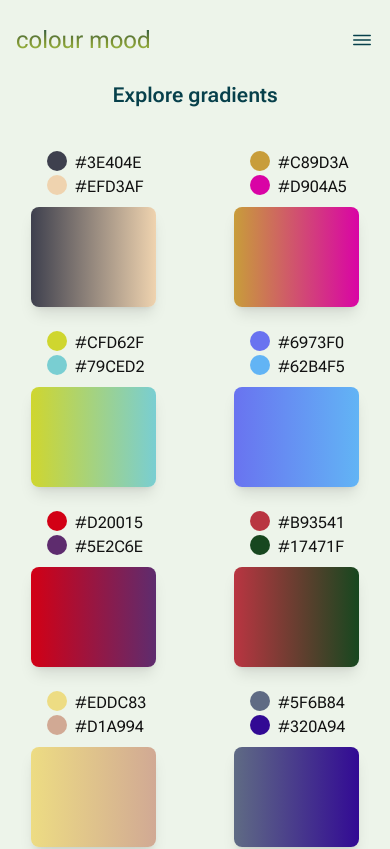
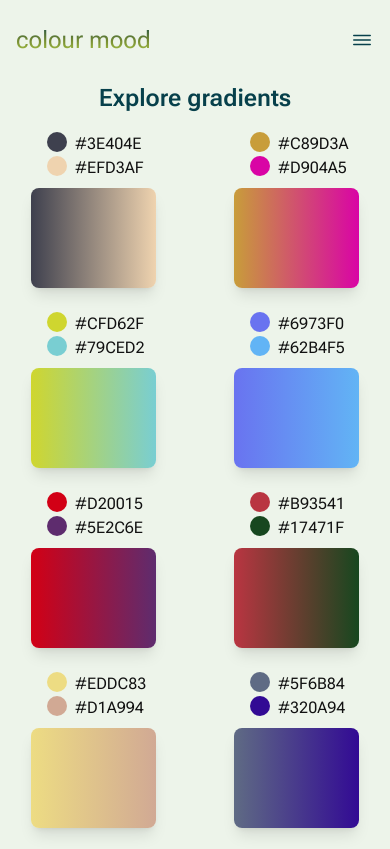
Before and after one commit to motuncoded/colourmood, a Next.js app: page /gradient in a window 390 px wide. Shown: the top 849 px of the page. Built offline with nearby package versions, Linux system fonts and the light colour scheme.

Commit message:
refactor(style): update the responsive of the hero section

```diff
--- a/src/components/ColorAccordion.tsx
+++ b/src/components/ColorAccordion.tsx
@@ -22,7 +22,7 @@ export default function ColorAccordion() {
     <section className="rounded-lg  w-full divide-y divide-gray-300">
       <h2
         style={{
-          fontSize: "calc(1.1rem + 2vw)"
+          fontSize: "clamp(1.5rem, 5vw, 2.25rem )",
         }}
         className="text-center py-4  font-semibold text-[var(--primary-color)]"
       >
--- a/src/components/Hero.tsx
+++ b/src/components/Hero.tsx
@@ -16,7 +16,7 @@ function Hero() {
 
   const router = useRouter();
   return (
-    <section className="w-full flex justify-between  gap-4 max-sm:flex-wrap max-xl:flex-wrap max-2xl:px-4 ">
+    <section className="w-full flex justify-between  gap-4 max-sm:flex-wrap  max-sm:-ml-4 max-xl:flex-wrap max-2xl:px-4 ">
       <div className="py-8  max-sm:flex flex-col max-sm:py-0 justify-center  max-sm:my-4 max-md:my-4 ">
         <h2 className="text-5xl font-semibold max-sm:text-4xl w-4/6 max-sm:w-full max-md:w-full max-lg:w-full ">
           Create beautiful color mood scheme that works
--- a/src/pages/colorpalette.tsx
+++ b/src/pages/colorpalette.tsx
@@ -67,14 +67,14 @@ const ColorPalette = () => {
 
   return (
     <div className={`${roboto_flex}`}>
-      <h1
+      <h2
         style={{
-          fontSize: "clamp(1.5rem, 5vw, 2.25rem)",
+          fontSize: "clamp(1.5rem, 5vw, 2.25rem )",
         }}
         className=" text-center py-4  font-semibold text-[var(--primary-color)]"
       >
         Trending color palettes
-      </h1>
+      </h2>
 
       <div className="grid grid-cols-3 gap-3 p-4 max-sm:grid-cols-1 place-items-center max-md:grid-cols-1 max-lg:grid-cols-2 max-xl:grid-cols-2">
         {palettes.map((palette, paletteIndex) => (
--- a/src/pages/gradient.tsx
+++ b/src/pages/gradient.tsx
@@ -34,9 +34,9 @@ export default function Gradient() {
     <section>
       <h2
         style={{
-          fontSize: "calc(.8rem + 2vw)",
+          fontSize: "clamp(1.5rem, 5vw, 2.25rem )",
         }}
-        className="text-center pb-8  font-semibold text-[var(--primary-color)]"
+        className="text-center pb-8  font-semibold text-[var(--primary-color)] max-sm:pb-2"
       >
         Explore gradients
       </h2>
--- a/src/pages/moodpalette.tsx
+++ b/src/pages/moodpalette.tsx
@@ -50,7 +50,7 @@ const MoodPalette = () => {
     <div className=" min-h-[100vh]">
       <h2
         style={{
-  fontSize: "calc(1.1rem + 2vw)"
+          fontSize: "clamp(1.5rem, 5vw, 2.25rem )",
         }}
         className="text-center py-2 font-semibold text-[var(--primary-color)]"
       >
```
